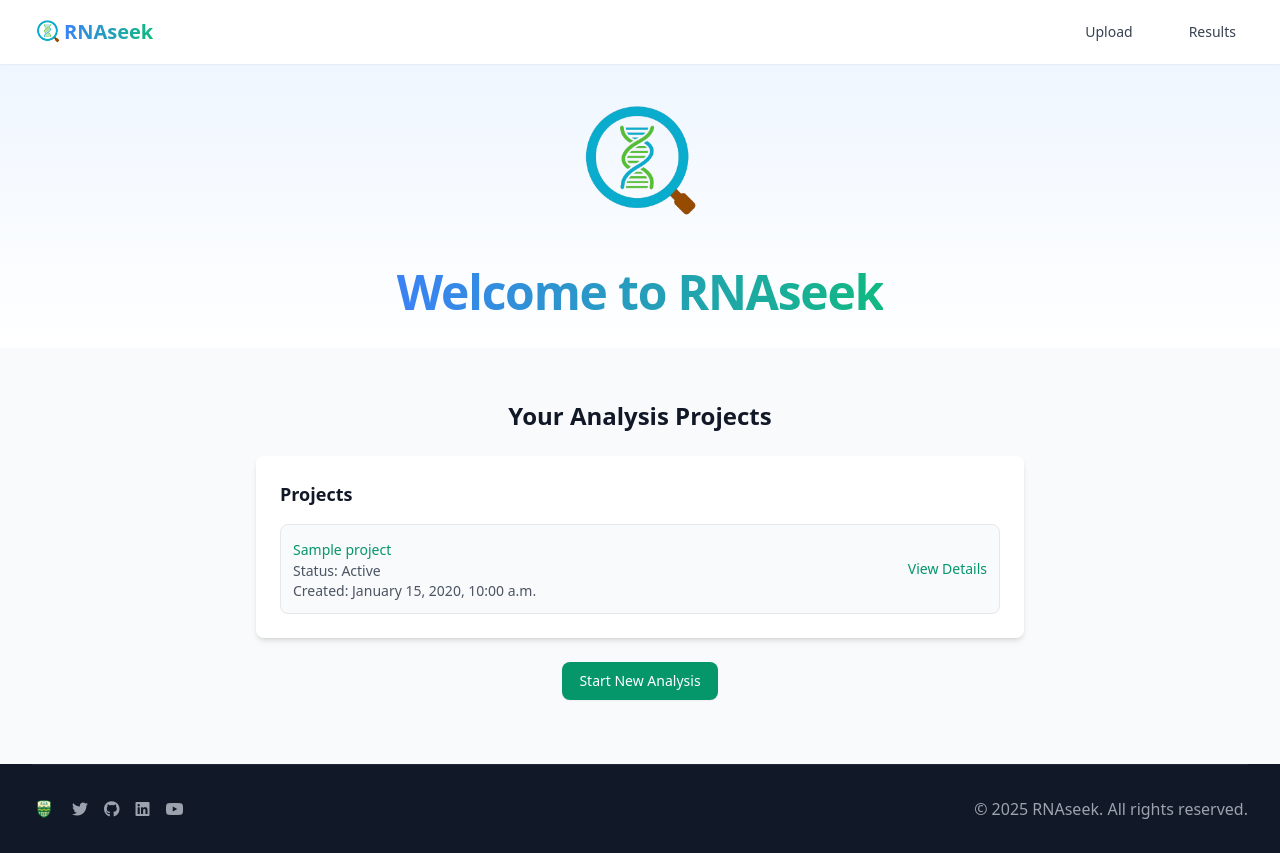
After one commit to LostLittleKiddo/RNAseek-re, a Django app: template rsa/templates/results.html in a window 1280 px wide. The commit adds this page. Run offline with Django 5.2, Linux system fonts and the light colour scheme; the template is opened without the code that fills it: values that come from a table or form of the project are taken from there, others are empty; tables that the repository leaves empty hold one stand-in row (values such as "Sample post"); parts of the project's set-up code (start-up, migrations or seed data) failed here and were passed over; some libraries are stand-ins or nearby versions.

Commit message:
results page

```diff
--- a/rsa/templates/home.html
+++ b/rsa/templates/home.html
@@ -32,7 +32,7 @@
                 </div>
                 <div class="flex items-start">
                     <span class="h-5 w-5 text-emerald-500 mt-1 mr-2 flex-shrink-0 font-bold">6.</span>
-                    <span class="text-lg text-gray-700 font-medium mt-1 mr-2">Visualization tools for publication-ready figures: HeatMapper</span>
+                    <span class="text-lg text-gray-700 font-medium mt-1 mr-2">Visualization tools for figures: HeatMapper</span>
                 </div>
             </div>
         </div>
@@ -40,7 +40,7 @@
 {% endblock %}
 
 {% block content %}
-    <div class="mt-8 w-full max-w-[90vw] sm:max-w-[80vw] lg:max-w-[60vw] mx-auto">
+    <div id=upload class="mt-8 w-full max-w-[90vw] sm:max-w-[80vw] lg:max-w-[60vw] mx-auto">
         <h2 class="text-2xl font-bold text-gray-900 mb-6 text-center">Start a New RNAseek Analysis</h2>
         <form method="post" enctype="multipart/form-data" class="space-y-6" id="rnaseek-form">
             {% csrf_token %}
--- a/rsa/templates/layout.html
+++ b/rsa/templates/layout.html
@@ -28,7 +28,9 @@
                         </div>
                     </div>
                     <div class="hidden md:ml-6 md:flex md:items-center md:space-x-8">
-                        <a href="/" class="text-gray-700 hover:text-emerald-600 px-3 py-2 text-sm font-medium transition-colors">Home</a>
+                        {% url 'home' as home_url %}
+                        <a href="{% if request.path == home_url %}#upload{% else %}{{ home_url }}#upload{% endif %}" class="text-gray-700 hover:text-emerald-600 px-3 py-2 text-sm font-medium transition-colors">Upload</a>
+                        <a href="{% url 'results' %}" class="text-gray-700 hover:text-emerald-600 px-3 py-2 text-sm font-medium transition-colors">Results</a>
                     </div>
                     <div class="flex items-center md:hidden">
                         <button
@@ -50,7 +52,9 @@
             <!-- Mobile menu -->
             <div id="mobile-menu" class="hidden md:hidden absolute w-full bg-white shadow-lg z-40 transition-all duration-300 transform origin-top">
                 <div class="px-2 pt-2 pb-3 space-y-1 sm:px-3">
-                    <a href="/" class="block px-3 py-2 rounded-md text-base font-medium text-gray-700 hover:text-emerald-600 hover:bg-gray-50 transition-colors text-center">Home</a>
+                    {% url 'home' as home_url %}
+                    <a href="{% if request.path == home_url %}#upload{% else %}{{ home_url }}#upload{% endif %}" class="block px-3 py-2 rounded-md text-base font-medium text-gray-700 hover:text-emerald-600 hover:bg-gray-50 transition-colors text-center">Upload</a>
+                    <a href="{% url 'results' %}" class="block px-3 py-2 rounded-md text-base font-medium text-gray-700 hover:text-emerald-600 hover:bg-gray-50 transition-colors text-center">Results</a>
                 </div>
             </div>
         </nav>
@@ -98,7 +102,7 @@
         </section>
 
         <!-- Main Content -->
-        <div class="flex-grow pb-12 sm:pb-16">
+        <div class="flex-grow pt-5 sm:pt-5 pb-12 sm:pb-16">
             {%block content%}
             {% endblock%}
         </div>
--- /dev/null
+++ b/rsa/templates/results.html
@@ -0,0 +1,36 @@
+{% extends 'layout.html' %}
+{% load static %}
+
+{% block content %}
+<div class="mt-8 w-full max-w-[90vw] sm:max-w-[80vw] lg:max-w-[60vw] mx-auto">
+    <h2 class="text-2xl font-bold text-gray-900 mb-6 text-center">Your Analysis Projects</h2>
+
+    {% if projects %}
+    <div class="bg-white shadow-md rounded-lg p-6">
+        <h3 class="text-lg font-bold text-gray-900 mb-4">Projects</h3>
+        <div class="space-y-3">
+            {% for project in projects %}
+            <div class="flex items-center justify-between p-3 bg-gray-50 border border-gray-200 rounded-lg">
+                <div class="flex-1">
+                    <a href="{% url 'result' project.id %}" class="text-sm text-emerald-600 hover:text-emerald-700 font-medium">{{ project.name }}</a>
+                    <p class="text-sm text-gray-600">Status: {{ project.status|title }}</p>
+                    <p class="text-sm text-gray-600">Created: {{ project.created_at|date:"F j, Y, g:i a" }}</p>
+                </div>
+                <a href="{% url 'result' project.id %}" class="text-sm text-emerald-600 hover:text-emerald-700 font-medium">View Details</a>
+            </div>
+            {% endfor %}
+        </div>
+    </div>
+    {% else %}
+    <div class="bg-white shadow-md rounded-lg p-6">
+        <p class="text-sm text-gray-600">No projects found. Start a new analysis from the <a href="{% url 'home' %}" class="text-emerald-600 hover:text-emerald-700 font-medium">home page</a>.</p>
+    </div>
+    {% endif %}
+
+    <div class="mt-6 text-center">
+        <a href="{% url 'home'%}#upload" class="inline-flex justify-center py-2 px-4 border border-transparent rounded-lg shadow-sm text-sm font-medium text-white bg-emerald-600 hover:bg-emerald-700 focus:outline-none focus:ring-2 focus:ring-offset-2 focus:ring-emerald-500 transition-all duration-300">
+            Start New Analysis
+        </a>
+    </div>
+</div>
+{% endblock %}
--- a/rsa/urls.py
+++ b/rsa/urls.py
@@ -4,4 +4,6 @@ from . import views
 
 urlpatterns = [
     path('', views.home, name='home'),
+    path('results/', views.results, name='results'),
+    path('results/<uuid:project_id>/', views.results, name='result'),
 ]
```
Also changed, not shown: rsa/views.py (+29 -1 lines).
